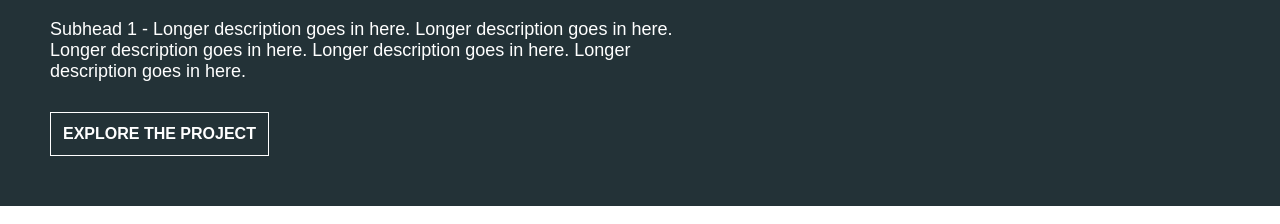
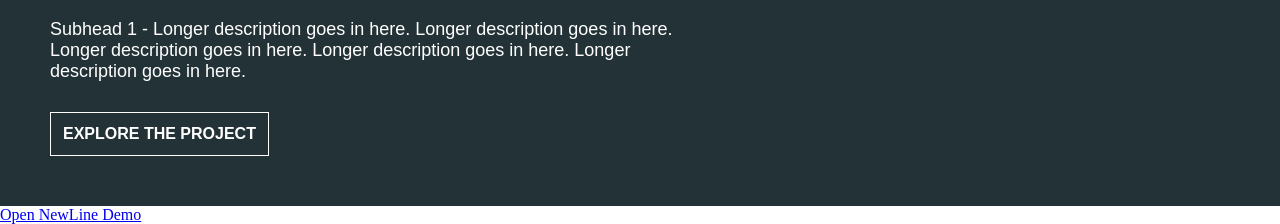
Before and after one commit to renduh/renduh.github.io, a plain HTML site: page index.html in a window 1280 px wide. Shown: the part 594-818 px from the top of the page. Drawn offline with nearby package versions, Linux system fonts and the light colour scheme.

Commit message:
added newline demo

```diff
--- a/index.html
+++ b/index.html
@@ -29,6 +29,9 @@
 			</div>
 		</div>
 	</div>
+
+<a href="newline.html">Open NewLine Demo</a>
+
 </div>
 
 <div id="content">
```
